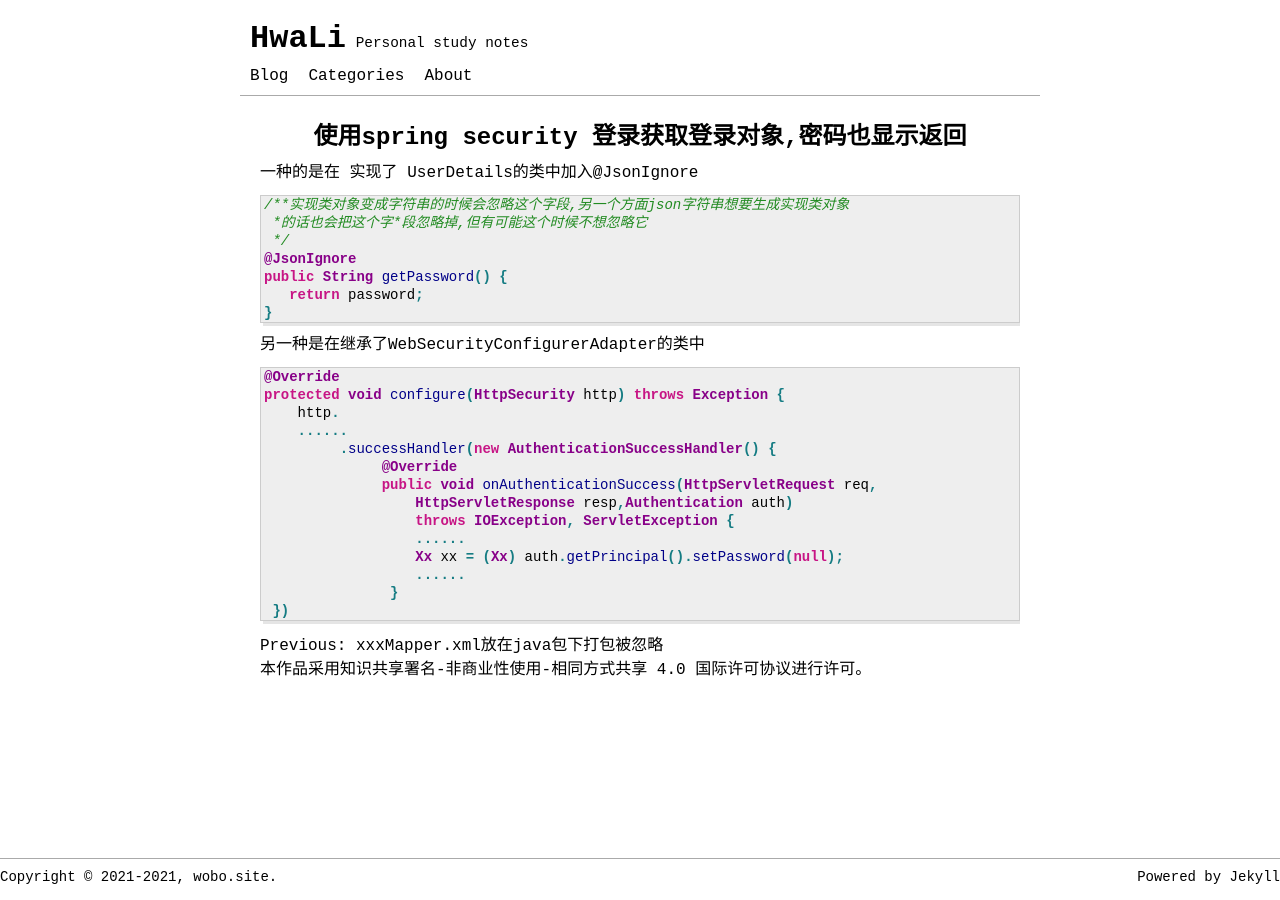
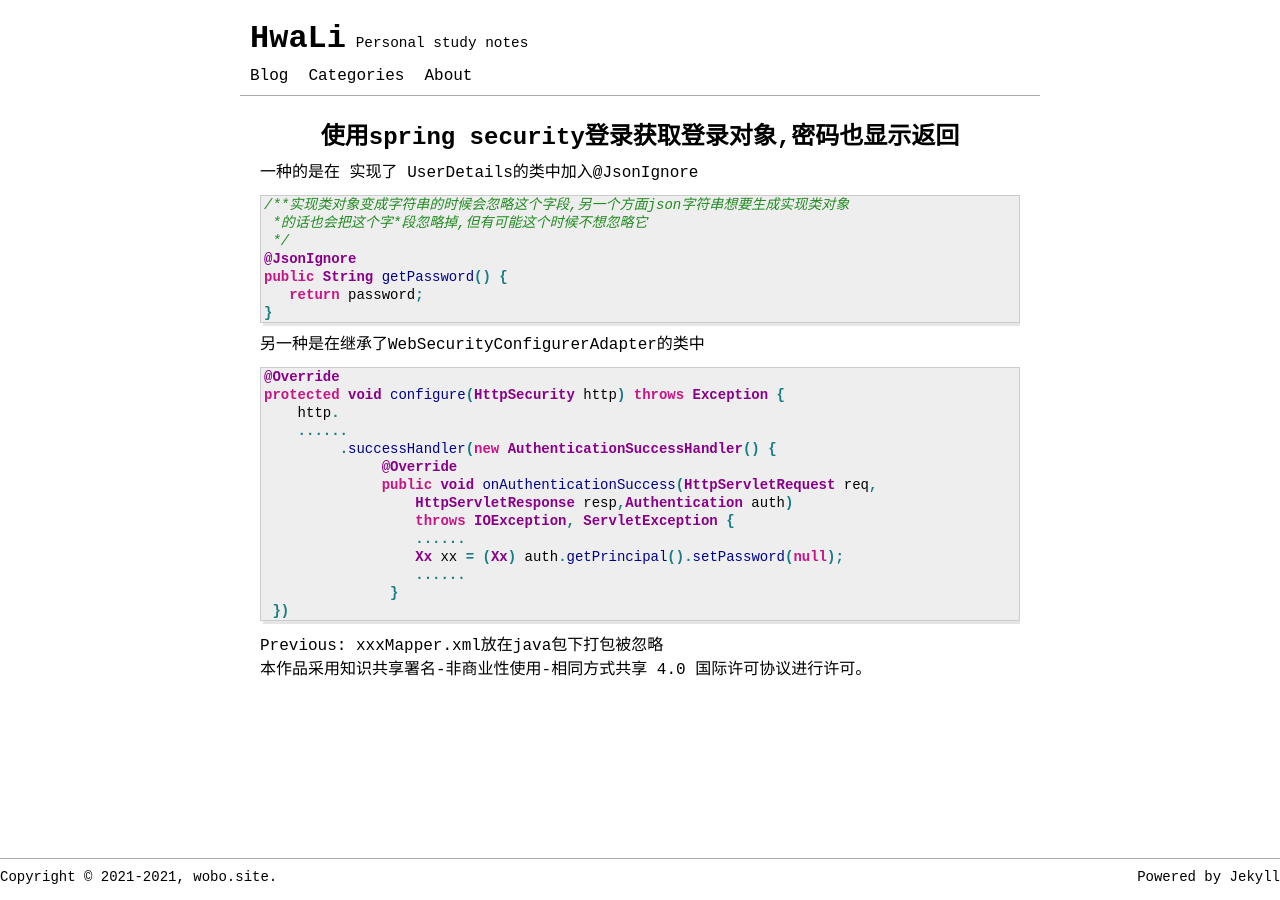
Before and after one commit to hualiy/hualiy.github.io, a Jekyll site: the page built from _posts/Spring/2021-05-06-spring-security-password-return-display-not-null.md, in a window 1280 px wide. Built offline with Jekyll 4.4.1, drawn with Linux system fonts in a browser that asks for light colours; comment, search, counter and statistics services are not loaded.

```diff
--- a/_posts/Spring/2021-05-06-spring-security-password-return-display-not-null.md
+++ b/_posts/Spring/2021-05-06-spring-security-password-return-display-not-null.md
@@ -1,6 +1,6 @@
 ---
 layout: post
-title: 使用spring security 登录获取登录对象,密码也显示返回
+title: 使用spring security登录获取登录对象,密码也显示返回
 date: 2021-05-06
 categories: [spring]
 tags: [spring security]
```
